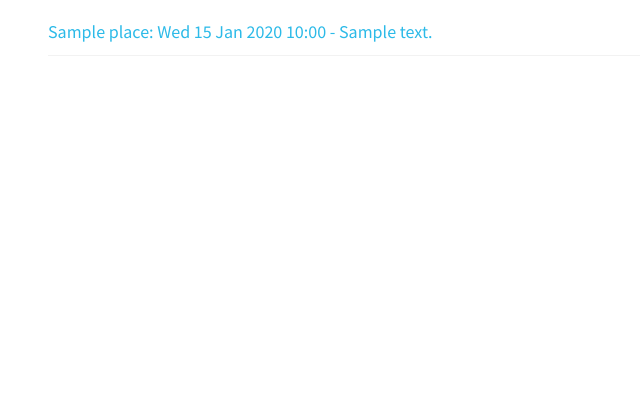
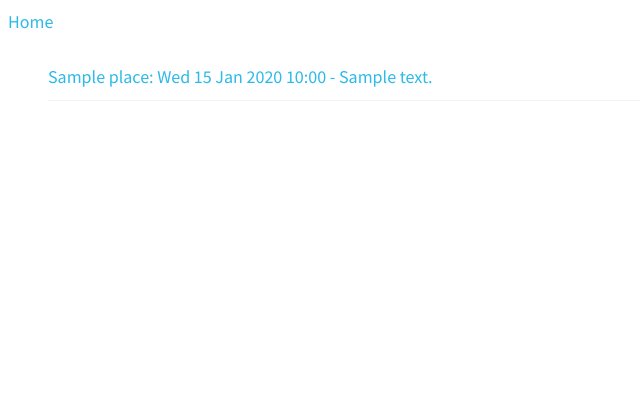
Before and after one commit to batpad/crveillance-reports, a Django app: page /reports/ in a window 1280 px wide. Shown: the top 420 px of the page, without its empty margins (0-640 px from the left). Run offline with Django 3.2, Linux system fonts and the light colour scheme; tables that the repository leaves empty hold one stand-in row (values such as "Sample post").

Commit message:
add home view, local_settings

```diff
--- a/coast/coast/settings.py
+++ b/coast/coast/settings.py
@@ -127,3 +127,8 @@ STATICFILES_DIRS = [
 
 MEDIA_ROOT = os.path.join(BASE_DIR, '../media')
 MEDIA_URL = '/media/'
+
+try:
+    from local_settings import *
+except:
+    pass
--- a/coast/coast/urls.py
+++ b/coast/coast/urls.py
@@ -15,12 +15,13 @@ Including another URLconf
 """
 from django.contrib import admin
 from django.urls import path
-from road.views import places, place, month, day, video, reports, report, add_report
+from road.views import home, places, place, month, day, video, reports, report, add_report
 from django.conf.urls.static import static
 from django.conf import settings
 
 urlpatterns = [
     path('admin/', admin.site.urls),
+    path('', home),
     path('places/', places),
     path('place/<slug:slug>', place),
     path('place/<slug:place_slug>/<int:year>/<int:month>', month),
--- a/coast/road/views.py
+++ b/coast/road/views.py
@@ -2,6 +2,9 @@ from django.shortcuts import render, get_object_or_404
 from django.http import JsonResponse
 from datetime import datetime
 from .models import Place, ReportCategory, Video, VideoReport
+
+def home(request):
+    return render(request, 'home.html')
 
 def places(request):
     return render(request, 'places.html', {
--- a/templates/place.html
+++ b/templates/place.html
@@ -1,6 +1,7 @@
 {% extends 'base.html' %}
 
 {% block main %}
+<a href="/places">Back to Locations</a>
 <h3>
   {{ place.name }}
 </h3>
--- a/templates/places.html
+++ b/templates/places.html
@@ -1,6 +1,8 @@
 {% extends 'base.html' %}
 
 {% block main %}
+<a href="/">Home</a>
+<h3>List of Locations</h3>
 <ul class="list-block">
   {% for p in places %}
   <li>
--- a/templates/reports.html
+++ b/templates/reports.html
@@ -1,6 +1,7 @@
 {% extends 'base.html' %}
 
 {% block main %}
+<a href="/">Home</a>
 <ul class="list-block">
   {% for report in reports %}
   <li>
```
